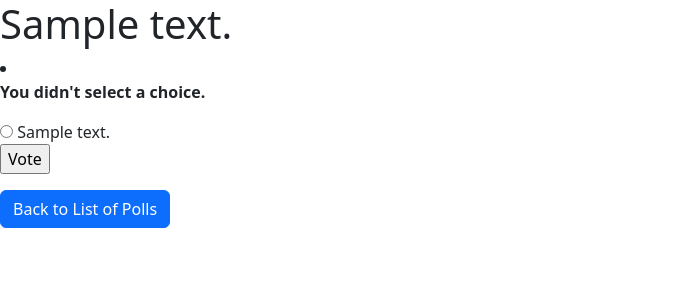
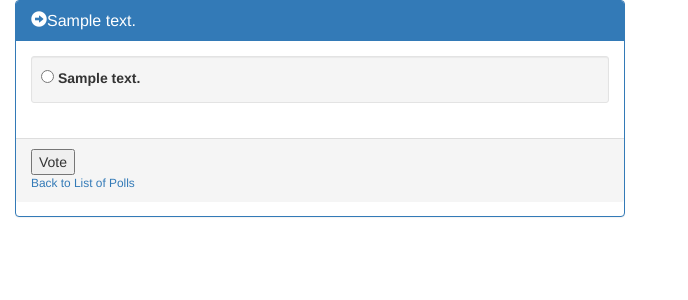
Before and after one commit to TaninDean/ku-polls, a Django app: page /polls/1/vote/ in a window 1280 px wide. Shown: the top 300 px of the page, without its empty margins (0-688 px from the left). Run offline with Django 3.2, Linux system fonts and the light colour scheme; tables that the repository leaves empty hold one stand-in row (values such as "Sample post"); some libraries are stand-ins or nearby versions.

Commit message:
add link botton to each question in index, improve vote page

```diff
--- a/polls/templates/polls/detail.html
+++ b/polls/templates/polls/detail.html
@@ -1,21 +1,36 @@
 {% load static %}
 {% load bootstrap5 %}
 {% bootstrap_css %}
+<link href="//netdna.bootstrapcdn.com/bootstrap/3.0.3/css/bootstrap.min.css" rel="stylesheet" id="bootstrap-css">
+<script src="//netdna.bootstrapcdn.com/bootstrap/3.0.3/js/bootstrap.min.js"></script>
+<script src="//code.jquery.com/jquery-1.11.1.min.js"></script>
 
+{% if question.was_published_recently == false  %}
+    <li><a href="{% url 'polls:index' %}"></a></li>
+{% else %}
 
-<h1>{{ question.question_text }}</h1>
-{% if was_published_recently == false  %}
-    <li><a href="{% url 'polls:index' %}"></a></li>
-{% endif %}
-{% if error_message %}<p><strong>{{ error_message }}</strong></p>{% endif %}
-
+    <div class="col-md-6">
+        <div class="panel panel-primary">
+            <div class="panel-heading">
+                <h3 class="panel-title">
+                    <span class="glyphicon glyphicon-circle-arrow-right"></span>{{ question.question_text }}</h3>
+            </div>
             <form action="{% url 'polls:vote' question.id %}" method="post">
             {% csrf_token %}
             {% for choice in question.choice_set.all %}
+                <div class="panel-body two-col">
+                    <div class="well well-sm">
                         <input type="radio" name="choice" id="choice{{ forloop.counter }}" value="{{ choice.id }}">
                         <label for="choice{{ forloop.counter }}">{{ choice.choice_text }}</label><br>
+                    </div>
+                </div>
             {% endfor %}
+            <div class="panel-footer">
                 <input type="submit" value="Vote">
+                <br><a href="{% url 'polls:index' %}" class="small">
+                    Back to List of Polls</button>
+            </div>
+        </div>
+    </div>
     </form>
-
-<a class="btn btn-primary" href="{% url 'polls:index' %}" role="button">Back to List of Polls</a>
+{% endif %}
```
Also changed, not shown: polls/templates/polls/index.html (+8 -1 lines). Lines whose indentation alone changed are shown as unchanged.
